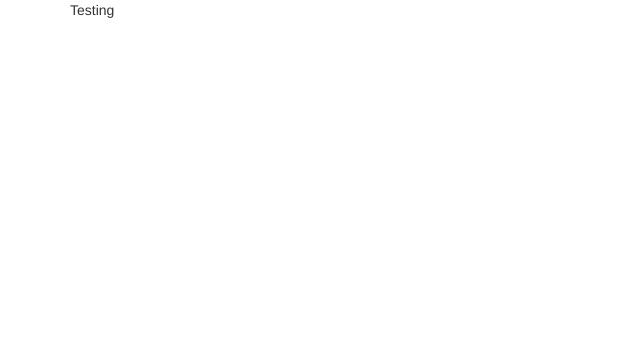
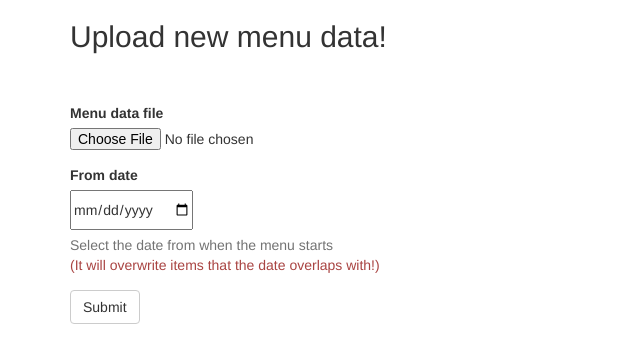
Before and after one commit to sdimitrijevikj/tmglunch, a Django app: page /upload/ in a window 1280 px wide. Before the commit the part shown is almost empty. Shown: the top 363 px of the page, without its empty margins (0-640 px from the left). Run offline with Django 3.2, Linux system fonts and the light colour scheme; a user stored in the database is signed in; some libraries are stand-ins or nearby versions.

Commit message:
Added the template for smoother data uploads

```diff
--- a/website/static/css/main.css
+++ b/website/static/css/main.css
@@ -1,3 +1,8 @@
+input[type=date],
+input[type=file] {
+    display: block;
+}
+
 .lunch-day__title {
     padding: 10px;
     background-color: gold;
--- a/website/templates/website/load.html
+++ b/website/templates/website/load.html
@@ -4,6 +4,28 @@
 
 {% block content %}
 
-    Testing
+<h2>Upload new menu data!</h2>
+<br/>
+<br/>
+
+<form>
+    <div class="form-group">
+        <label for="menu-file-input">
+            Menu data file
+        </label>
+        <input type="file" id="menu-file-input" value="" placeholder="Menu Data" name="menu-file" required="" />
+    </div>
+    <div class="form-group">
+        <label for="from-date">
+            From date
+        </label>
+        <input type="date" id="from-date" value="" placeholder="From Date" name="from-date" required=""/>
+        <p class="help-block">
+            Select the date from when the menu starts <br/>
+            <span class="text-danger">(It will overwrite items that the date overlaps with!)</span>
+        </p>
+    </div>
+    <button type="submit" class="btn btn-default">Submit</button>
+</form>
 
 {% endblock %}
```
